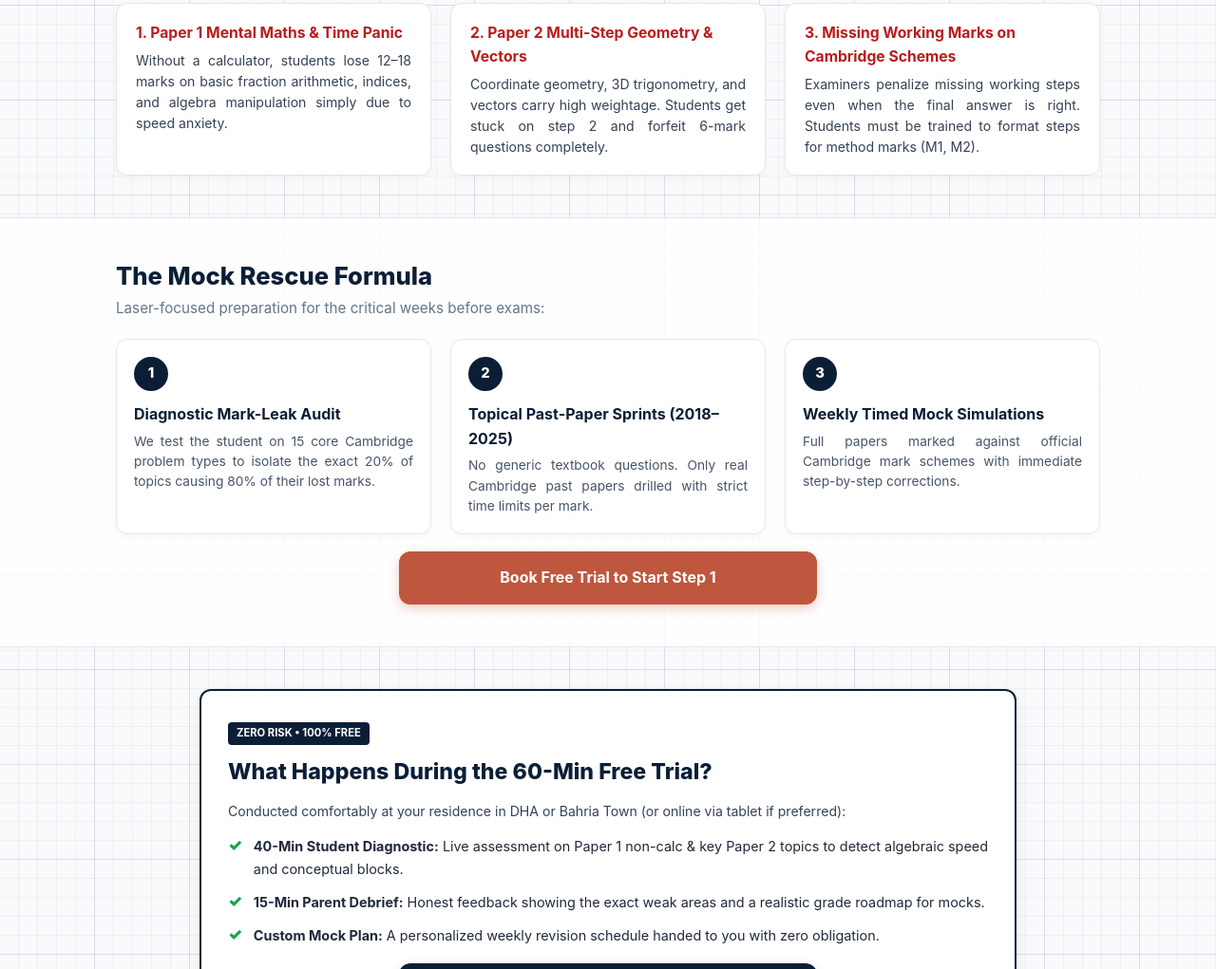
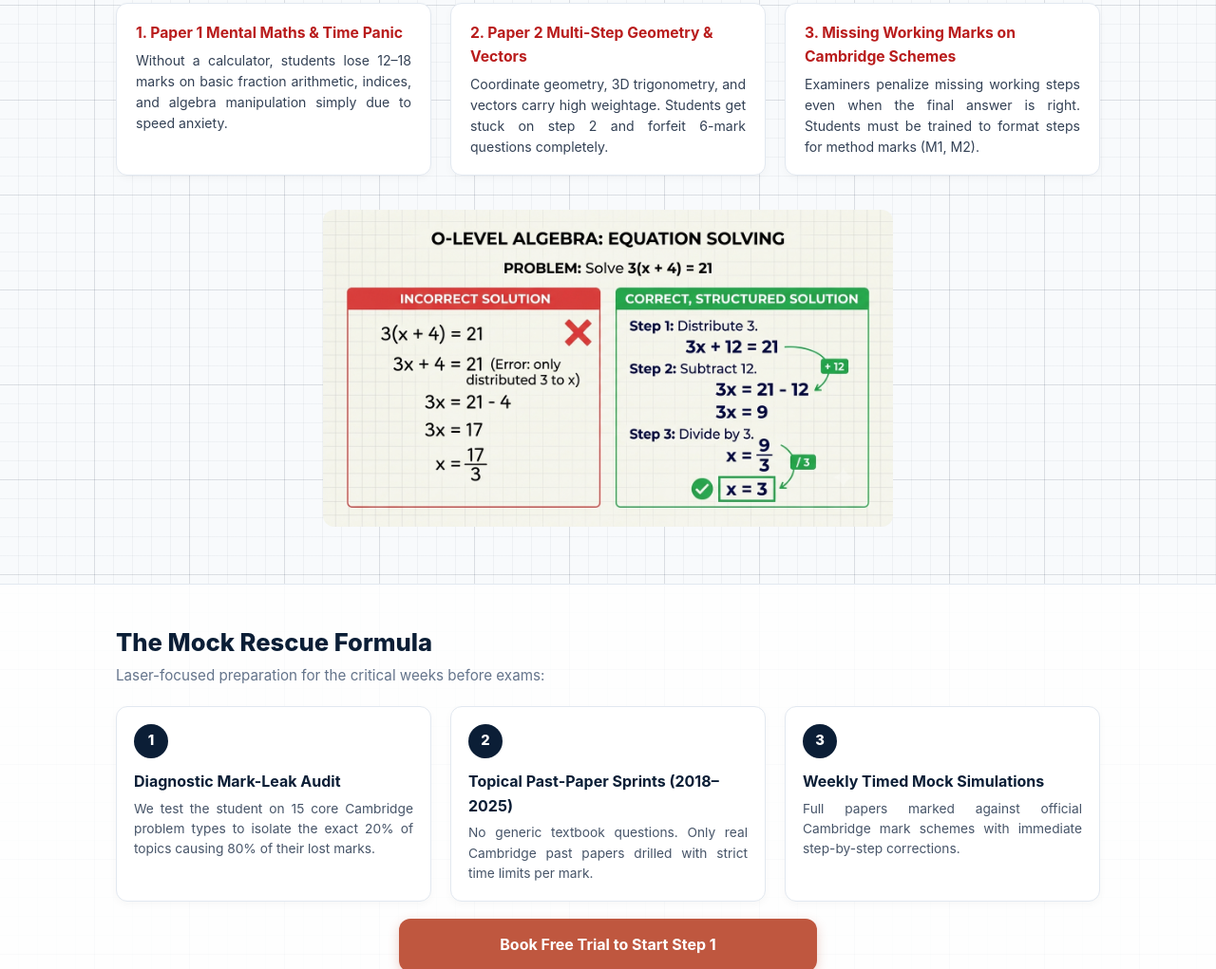
Before and after one commit to anasalialamgir/maths-tutor, a plain HTML site: page index.html in a window 1280 px wide. Shown: the part 694-1715 px from the top of the page at 95% size. Drawn offline with Linux system fonts and the light colour scheme.

Commit message:
Refactor CSS comments for improved clarity
Updated comments for clarity and consistency throughout the CSS sections.

```diff
--- a/index.html
+++ b/index.html
@@ -70,7 +70,7 @@
       margin-right: 4px;
     }
 
-    /* Responsive Container: Fluid on Mobile, Expands to Full Modern Grid on Desktop */
+    /* Responsive Container */
     .container {
       width: 100%;
       max-width: 640px;
@@ -364,7 +364,7 @@
       }
     }
 
-    /* Pain Point Grid: 1 col on mobile, 3 cols on desktop */
+    /* Pain Point Grid */
     .pain-grid {
       display: flex;
       flex-direction: column;
@@ -375,6 +375,9 @@
         display: grid;
         grid-template-columns: repeat(3, 1fr);
         gap: 20px;
+      }
+      .pain-grid img {
+        grid-column: 1 / -1; /* Spans full desktop grid and centers */
       }
     }
     .pain-box {
@@ -399,7 +402,7 @@
       line-height: 1.55;
     }
 
-    /* Steps Grid: 1 col on mobile, 3 cols on desktop */
+    /* Steps Grid */
     .steps-grid {
       display: flex;
       flex-direction: column;
@@ -531,7 +534,7 @@
       margin-bottom: 18px;
     }
 
-    /* Precision circular headshot crop preserving your exact framing */
+    /* Precision circular headshot crop */
     .tutor-avatar-frame {
       width: 94px;
       height: 94px;
@@ -613,7 +616,7 @@
       margin-bottom: 12px;
     }
 
-    /* Booking Form Container & Responsive 2-Col Field Layout */
+    /* Booking Form */
     .booking-card {
       background: #ffffff;
       border: 1px solid var(--border);
@@ -698,7 +701,7 @@
       color: var(--cta);
     }
 
-    /* Sticky Bottom Bar (Active on Mobile, Adapts to Tablet Dock, Hidden on Desktop for Native Experience) */
+    /* Sticky Bottom Bar */
     .mobile-bar {
       position: fixed;
       bottom: 0;
@@ -729,7 +732,7 @@
     }
     @media (min-width: 1024px) {
       .mobile-bar {
-        display: none; /* Native desktop experience */
+        display: none;
       }
     }
     .mobile-bar-info strong {
@@ -809,7 +812,7 @@
           </div>
         </div>
 
-        <!-- Right: Action Box on Desktop (Stacked naturally on Mobile) -->
+        <!-- Right: Action Box on Desktop -->
         <div class="hero-action-panel">
           <div class="hero-action-title">Book a Free 60-Min Trial Class</div>
           <div class="hero-action-sub">Zero fee • Conducted at your residence in DHA or Bahria</div>
@@ -854,6 +857,9 @@
           <strong>3. Missing Working Marks on Cambridge Schemes</strong>
           <p>Examiners penalize missing working steps even when the final answer is right. Students must be trained to format steps for method marks (M1, M2).</p>
         </div>
+
+        <!-- Math Solution Graphic inserted right after pain-box 3 -->
+        <img src="math-solution.png" alt="Math Solution Graphic" style="width: 100%; max-width: 600px; margin: 16px auto; display: block; border-radius: 12px;">
       </div>
     </div>
   </section>
@@ -1115,7 +1121,7 @@
     </div>
   </footer>
 
-  <!-- Sticky Mobile Bar (Active on Mobile, Adapts to Tablet Dock, Hidden on Desktop) -->
+  <!-- Sticky Mobile Bar -->
   <div class="mobile-bar">
     <div class="mobile-bar-info">
       <strong>O-Level Maths Trial</strong>
```
